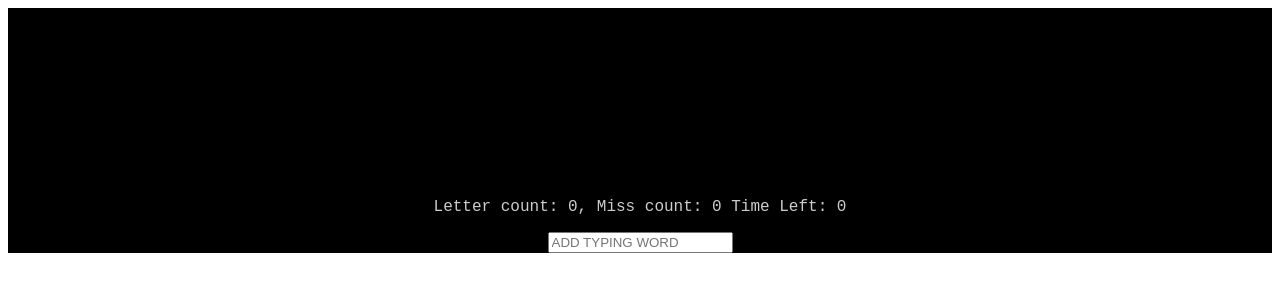
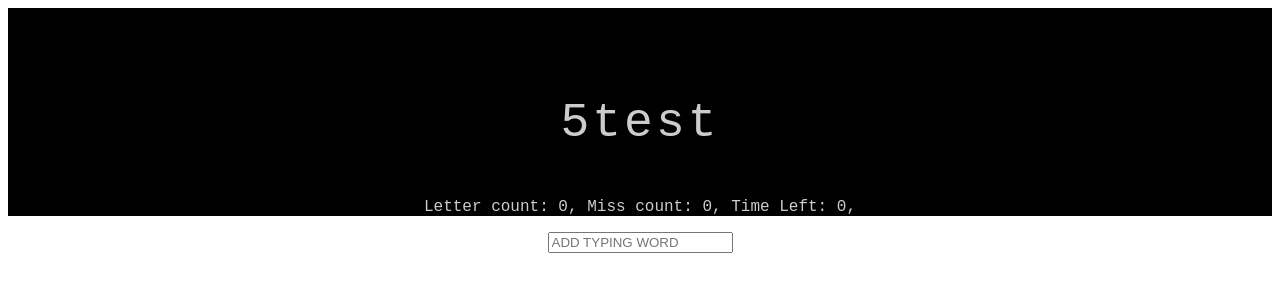
Before and after one commit to GitHiru/programing_typing_game, a PHP site: page / in a window 1280 px wide. Shown: the top 300 px of the page. Run offline with PHP 8.4, Linux system fonts and the light colour scheme.

Commit message:
KeyUpイベントハンドラ

```diff
--- a/css/styles.css
+++ b/css/styles.css
@@ -1,14 +1,17 @@
+body {
+  font-family: 'Courier New', monospace;
+  text-align: center;
+}
+
 main {
   padding-top: 40px;
-  font-family: 'Courier New', monospace;
-  text-align: center;
   background-color: #000;
-  color: #ccc:
 }
 
 #target {
   font-size: 48px;
   letter-spacing: 3px;
+  color: #ccc;
 }
 
 .info {
--- a/index.html
+++ b/index.html
@@ -8,13 +8,14 @@
 <body>
   <main>
     <article class="game">
-      <p id="target">Click to Start</p>
+      <p id="target">&gt; Click to Start</p>
       <p class="info">
         Letter count: <span id="score">0</span>,
-        Miss count: <span id="miss">0</span>
-        Time Left: <span id="timer">0</span>
+        Miss count: <span id="miss">0</span>,
+        Time Left: <span id="timer">0</span>,
       </p>
     </article>
+  </main>
 
     <article class="add_woeds">
       <form action="update.php" method="post">
@@ -25,7 +26,6 @@
           >
       </form>
     </article>
-  </main>
 
   <script src="js/main.js"></script>
 </body>
--- a/js/main.js
+++ b/js/main.js
@@ -1,8 +1,28 @@
 'use strict';
 {
+  const words = [
+    '1test',
+    '2test',
+    '3test',
+    '4test',
+    '5test',
+  ];
+  let word = words[Math.floor(Math.random() * words.length)];//ランダム取得
+  console.log(word);
+  let loc = 0;
+  let score = 0;
+  let miss = 0;
 
-let word = 'etc';
-const target = document.getElementById('target');
-targer.textContent = word;
+  const target = document.getElementById('target');
+  // console.log(target);
+  target.textContent = word;
 
+  function updateTarget(){
+    let placeholder = '';
+  }
+
+ // （keyupイベントハンドラ）
+ window.addEventListener('keyup', e =>{ //打鍵文字を取得
+   console.log(e.key);
+ });
 }
```
